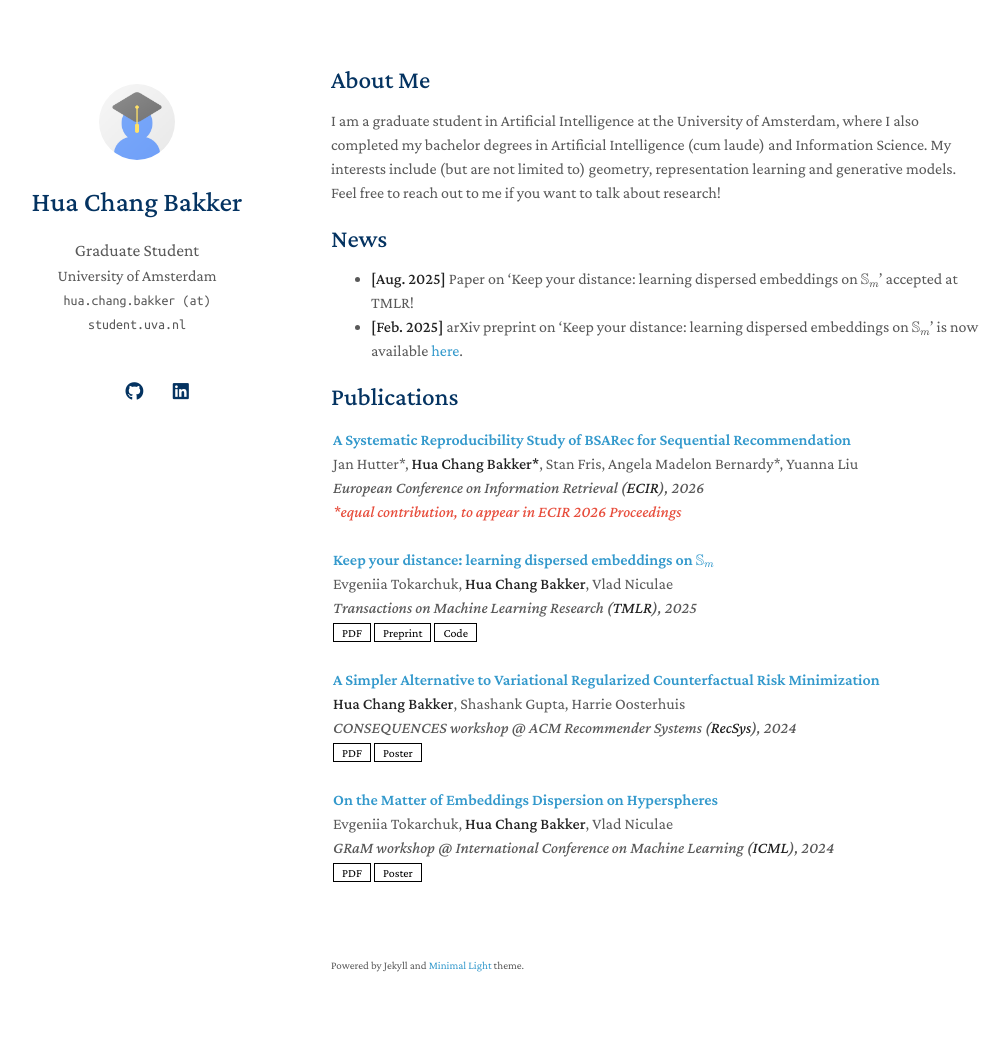
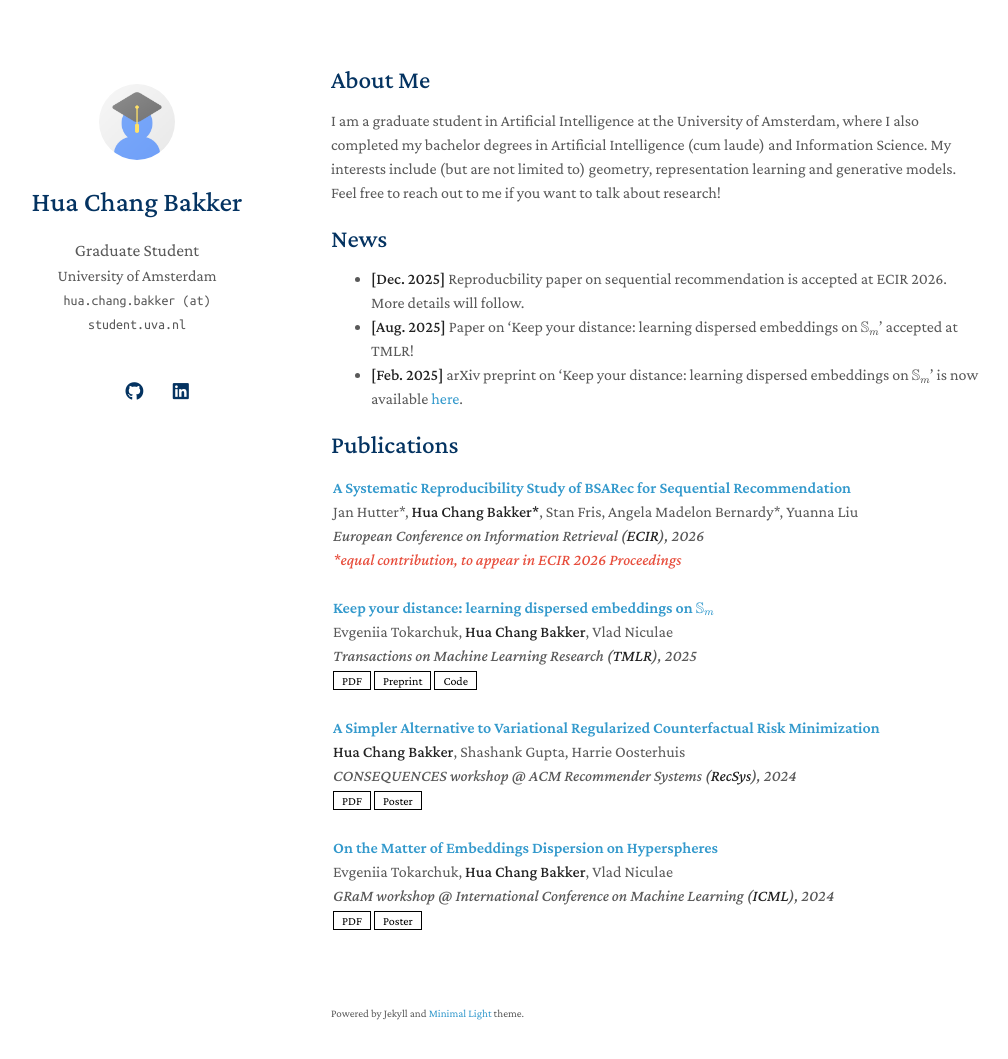
Before and after one commit to huachangb/huachangb.github.io, a Jekyll site: the page built from index.md, in a window 1280 px wide and 1094 px high. Shown: the top 1059 px of the window, without its empty margins (139-1147 px from the left). Built offline with Jekyll 4.4.1, drawn with Linux system fonts in a browser that asks for light colours; a style sheet for code colours, icons or effects is not loaded.

Commit message:
Update index.md
Added news entry about reproducibility paper acceptance.

```diff
--- a/index.md
+++ b/index.md
@@ -10,6 +10,7 @@ Feel free to reach out to me if you want to talk about research!
 
 
 ## News
+- **[Dec. 2025]** Reproducbility paper on sequential recommendation is accepted at ECIR 2026. More details will follow.
 - **[Aug. 2025]** Paper on 'Keep your distance: learning dispersed embeddings on \\(\mathbb{S}_m\\)' accepted at TMLR!
 - **[Feb. 2025]** arXiv preprint on 'Keep your distance: learning dispersed embeddings on \\(\mathbb{S}_m\\)' is now available [here](https://arxiv.org/abs/2502.08231).
 
```
